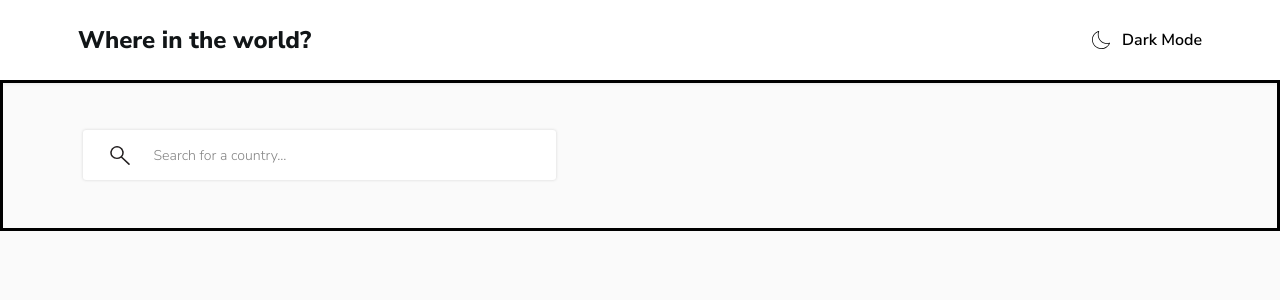
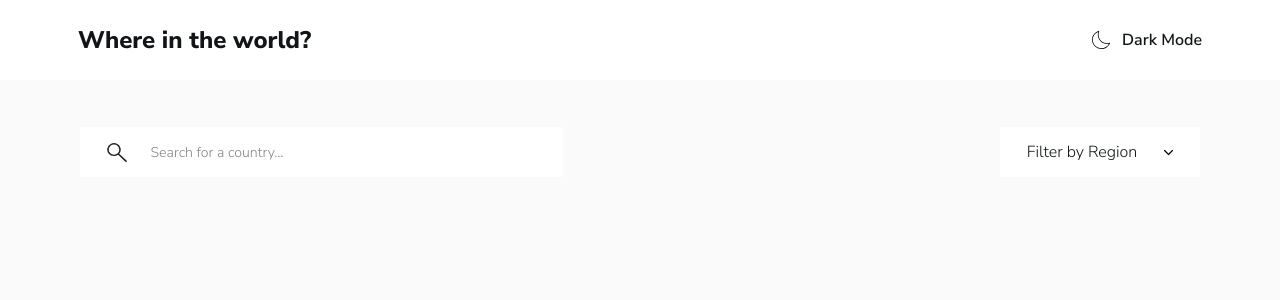
Before and after one commit to brandonloveall/country-api-react, a React (Create React App) app: page / in a window 1280 px wide. Shown: the top 300 px of the page. Built offline with nearby package versions, Linux system fonts and the light colour scheme.

Commit message:
color switch working, top part and region change functional

```diff
--- a/src/App.css
+++ b/src/App.css
@@ -10,18 +10,6 @@ h2{
   font-family: "Nunito Sans", sans-serif;
   font-weight: 800;
   color: hsl(200, 15%, 8%);
-}
-
-header{
-  background-color: white;
-  padding: 4px;
-  padding-left: 78px;
-  padding-right: 72px;
-  box-shadow: 0px 2px 5px 0px lightgray;
-  display: flex;
-  flex-flow: row nowrap;
-  justify-content: space-between;
-  align-items: center;
 }
 
 .colorThemeSwitch{
@@ -49,13 +37,3 @@ header{
   height: 100%;
   margin-right: 12px;
 }
-
-.middleSection{
-  display: flex;
-  flex-flow: row nowrap;
-  justify-content: space-between;
-  align-items: center;
-  border-style: solid;
-  height: 145px;
-  padding-left: 80px;
-}
--- a/src/App.jsx
+++ b/src/App.jsx
@@ -1,38 +1,20 @@
 import './App.css';
-import React, { useState } from 'react';
-import unfilled from "./assets/unfilled.svg"
-import filled from "./assets/filled.svg"
+import React, { useState, useContext } from 'react';
 import SearchBar from "./components/search bar/SearchBar"
-import { useReducer } from 'react';
+import ThemeProvider from "./store/ThemeProvider"
+import Header from './components/header/Header';
 
 function App() {
 
-  const [nextTheme, setNextTheme] = useState("Dark Mode")
-  const [img, setImg] = useState(unfilled)
-
-  function switchThemes(){
-    if(nextTheme === "Dark Mode"){
-      setNextTheme("Light Mode")
-      setImg(filled)
-    }else{
-      setNextTheme("Dark Mode")
-      setImg(unfilled)
-    }
-  }
 
   return (
-    <div className="App">
-      <header>
-        <h2>Where in the world?</h2>
-        <button className='colorThemeSwitch' onClick={switchThemes}>
-          <img src={img} alt="" />
-          <p>{nextTheme}</p>
-        </button>
-      </header>
-      <div className='middleSection'>
-        <SearchBar />
+    <ThemeProvider>
+      <div className="App">
+        <Header />
+          <SearchBar />
       </div>
-    </div>
+    </ThemeProvider>
+
   );
 }
 
--- /dev/null
+++ b/src/components/filter menu/FilterMenu.css
@@ -0,0 +1,61 @@
+@import url('https://fonts.googleapis.com/css2?family=Nunito+Sans:wght@300;600;800&display=swap');
+
+.filterMain{
+    margin-right: 80px;
+    width: 200px;
+    height: 50px;
+    display: flex;
+    flex-flow: column nowrap;
+    align-items: center;
+    justify-content: space-between;
+}
+
+.mainTab{
+    width: 200px;
+    height: 50px;
+    display: flex;
+    flex-flow: row nowrap;
+    align-items: center;
+    justify-content: space-evenly;
+    border-radius: 3px;
+}
+
+.mainTab:hover{
+    cursor: pointer;
+}
+
+.mainTab p{
+    color: hsl(200, 15%, 8%);
+    display: flex;
+    justify-content: center;
+    align-items: center;
+    font-family: "Nunito Sans", sans-serif;
+    font-size: 16px;
+}
+
+.mainTab img{
+    height: 18%;
+    aspect-ratio: 1/1;
+}
+
+.countryList{
+    flex-flow: column nowrap;
+    margin-top: 10px;
+    width: 100%;
+    padding-top: 13px;
+    padding-bottom: 13px;
+    border-radius: 3px;
+}
+
+.countryList p{
+    margin-top: 4.5px;
+    margin-bottom: 4.5px;
+    font-family: "Nunito Sans", sans-serif;
+    margin-left: 30px;
+    font-size: 14px;
+    font-weight: 300;
+}
+
+.countryList p:hover{
+    cursor: pointer;
+}
--- /dev/null
+++ b/src/components/filter menu/FilterMenu.jsx
@@ -0,0 +1,37 @@
+import React, { useContext, useState } from "react";
+import "./FilterMenu.css"
+import ThemeContext from "../../store/theme-context";
+import dropDownArrow from "../../assets/arrow-down-sign-to-navigate.png"
+
+
+function FilterMenu() {
+    const currentTheme = useContext(ThemeContext)
+    const [visible, setVisible] = useState("none")
+
+    function openMenu(){
+        if(visible === "none"){
+            setVisible("flex")
+        }else{
+            setVisible("none")
+        }
+    }
+
+    return (
+        <div className="filterMain" style={{backgroundColor: currentTheme.elementColor}} onClick={openMenu}>
+            <div className="mainTab">
+                <p style={{color: currentTheme.text}}>Filter by Region</p>
+                <img src={dropDownArrow} alt="" />
+            </div>
+
+            <div className="countryList" style={{backgroundColor: currentTheme.elementColor, display: visible}}>
+                <p style={{color: currentTheme.text}}>Africa</p>
+                <p style={{color: currentTheme.text}}>America</p>
+                <p style={{color: currentTheme.text}}>Asia</p>
+                <p style={{color: currentTheme.text}}>Europe</p>
+                <p style={{color: currentTheme.text}}>Oceania</p>
+            </div>
+        </div>
+    )
+}
+
+export default FilterMenu
--- /dev/null
+++ b/src/components/header/Header.css
@@ -0,0 +1,11 @@
+header{
+    background-color: white;
+    padding: 4px;
+    padding-left: 78px;
+    padding-right: 72px;
+    box-shadow: 0px 2px 5px 0px lightgray;
+    display: flex;
+    flex-flow: row nowrap;
+    justify-content: space-between;
+    align-items: center;
+  }
--- /dev/null
+++ b/src/components/header/Header.jsx
@@ -0,0 +1,19 @@
+import React, {useContext} from "react";
+import ThemeButton from "../theme button/ThemeButton";
+import ThemeContext from "../../store/theme-context";
+import "./Header.css"
+
+
+function Header() {
+
+    const currentTheme = useContext(ThemeContext)
+
+    return (
+        <header style={{backgroundColor: currentTheme.elementColor}}>
+            <h2 style={{color: currentTheme.text}}>Where in the world?</h2>
+            <ThemeButton />
+        </header>
+    )
+}
+
+export default Header
--- a/src/components/search bar/SearchBar.css
+++ b/src/components/search bar/SearchBar.css
@@ -5,7 +5,7 @@
     flex-flow: row nowrap;
     align-items: center;
     background-color: white;
-    box-shadow: 0px 0px 3px 0px lightgray;
+    justify-content: space-between;
     height: 50px;
     padding-left: 25px;
     border-radius: 3px;
@@ -18,14 +18,30 @@
 }
 
 .searchBarMain input{
-    width: 400px;
+    width: 410px;
     border-style: none;
     outline: none;
     color: hsl(0, 0%, 52%);
 }
 
 .searchBarMain input::placeholder{
-    color: hsl(0, 0%, 52%);
     font-family: "Nunito Sans", sans-serif;
     font-size: 1.06em;
 }
+
+.lightText::placeholder{
+    color: hsl(0, 0%, 52%);
+}
+
+.darkText::placeholder{
+    color: hsl(0, 0%, 100%);
+}
+
+.middleSection{
+    display: flex;
+    flex-flow: row nowrap;
+    justify-content: space-between;
+    align-items: center;
+    height: 145px;
+    padding-left: 80px;
+  }
--- a/src/components/search bar/SearchBar.jsx
+++ b/src/components/search bar/SearchBar.jsx
@@ -1,12 +1,19 @@
-import React from "react";
+import React, {useContext, useState} from "react";
 import "./SearchBar.css"
 import glass from "../../assets/search-magnifier-magnifying-glass-svgrepo-com.svg"
+import ThemeContext from "../../store/theme-context";
+import FilterMenu from "../filter menu/FilterMenu.jsx"
 
 function SearchBar(){
+    const currentTheme = useContext(ThemeContext)
+
     return(
-        <div className="searchBarMain">
-            <img src={glass} alt="" />
-            <input type="text" placeholder="Search for a country..."/>
+        <div className="middleSection" style={{backgroundColor: currentTheme.background}}>
+            <div className="searchBarMain" style={{backgroundColor: currentTheme.elementColor}}>
+                <img src={glass} alt="" />
+                <input className={currentTheme.inputColor} type="text" placeholder="Search for a country..." style={{backgroundColor: currentTheme.elementColor}}/>
+            </div>
+            <FilterMenu />
         </div>
     )
 }
--- /dev/null
+++ b/src/components/theme button/ThemeButton.css
@@ -0,0 +1,25 @@
+.colorThemeSwitch{
+    height: 20px;
+    background: transparent;
+    border-style: none;
+    display: flex;
+    flex-flow: row nowrap;
+    justify-content: center;
+    align-items: center;
+  }
+
+  .colorThemeSwitch:hover{
+    cursor:pointer;
+  }
+
+  .colorThemeSwitch p{
+    font-family: "Nunito Sans", sans-serif;
+    font-weight: 600;
+    font-size: 16px;
+  }
+
+  .colorThemeSwitch img{
+    aspect-ratio: 1/1;
+    height: 100%;
+    margin-right: 12px;
+  }
--- /dev/null
+++ b/src/components/theme button/ThemeButton.jsx
@@ -0,0 +1,24 @@
+import React, {useContext} from "react";
+import unfilled from "../../assets/unfilled.svg"
+import filled from "../../assets/filled.svg"
+import "./ThemeButton.css"
+import ThemeContext from "../../store/theme-context";
+
+function ThemeButton(){
+    const currentTheme = useContext(ThemeContext)
+    let image = "unfilled"
+    if(currentTheme.theme === "Dark Mode"){
+      image = unfilled
+    }else{
+      image = filled
+    }
+
+    return(
+    <button className='colorThemeSwitch' onClick={currentTheme.changeTheme}>
+            <img src={image} alt="" />
+            <p style={{color: currentTheme.text}}>{currentTheme.theme}</p>
+          </button>
+    )
+}
+
+export default ThemeButton
--- /dev/null
+++ b/src/store/ThemeProvider.jsx
@@ -0,0 +1,83 @@
+/*
+DARK THEME:
+{
+    theme: "Light Mode",
+    elementColor: "hsl(209, 23%, 22%)",
+    background: "hsl(207, 26%, 17%)",
+    text: "hsl(0, 0%, 100%)",
+    inputColor: "hsl(0, 0%, 100%)"
+}
+
+LIGHT THEME:
+{
+    theme: "Dark Mode",
+    elementColor: "hsl(0, 0%, 100%)",
+    background: "hsl(0, 0%, 98%)",
+    text: "hsl(200, 15%, 8%)",
+    inputColor: "hsl(0, 0%, 52%)"
+}
+
+
+
+*/
+
+
+
+import ThemeContext from "./theme-context.jsx"
+import { useReducer } from "react"
+
+const initialState = {
+    theme: "Dark Mode",
+    elementColor: "hsl(0, 0%, 100%)",
+    background: "hsl(0, 0%, 98%)",
+    text: "hsl(200, 15%, 8%)",
+    inputColor: "lightText"
+ }
+
+function themeReducer(state, action) {
+    if (state.theme === "Dark Mode") {
+        return (
+            {
+                theme: "Light Mode",
+                elementColor: "hsl(209, 23%, 22%)",
+                background: "hsl(207, 26%, 17%)",
+                text: "hsl(0, 0%, 100%)",
+                inputColor: "darkText",
+            }
+            )
+    } else {
+        return (
+            {
+                theme: "Dark Mode",
+                elementColor: "hsl(0, 0%, 100%)",
+                background: "hsl(0, 0%, 98%)",
+                text: "hsl(200, 15%, 8%)",
+                inputColor: "lightText"
+            }
+            )
+    }
+}
+
+function ThemeProvider(props) {
+    const [themeState, dispatchThemeState] = useReducer(themeReducer, initialState)
+
+    function switchThemes() {
+        dispatchThemeState()
+        console.log(themeState)
+    }
+
+    const themeContext = {
+        theme: themeState.theme,
+        elementColor: themeState.elementColor,
+        background: themeState.background,
+        text: themeState.text,
+        inputColor: themeState.inputColor,
+        changeTheme: switchThemes
+    }
+
+    return <ThemeContext.Provider value={themeContext}>
+        {props.children}
+    </ThemeContext.Provider>
+}
+
+export default ThemeProvider
--- /dev/null
+++ b/src/store/theme-context.jsx
@@ -0,0 +1,12 @@
+import React from "react";
+
+const ThemeContext = React.createContext({
+    theme: "Dark Mode",
+    elementColor: "hsl(0, 0%, 100%)",
+    background: "hsl(0, 0%, 98%)",
+    text: "hsl(200, 15%, 8%)",
+    inputColor: "lightText",
+    changeTheme: () => {}
+})
+
+export default ThemeContext
```
Also changed, not shown: src/assets/arrow-down-sign-to-navigate.png (added).
